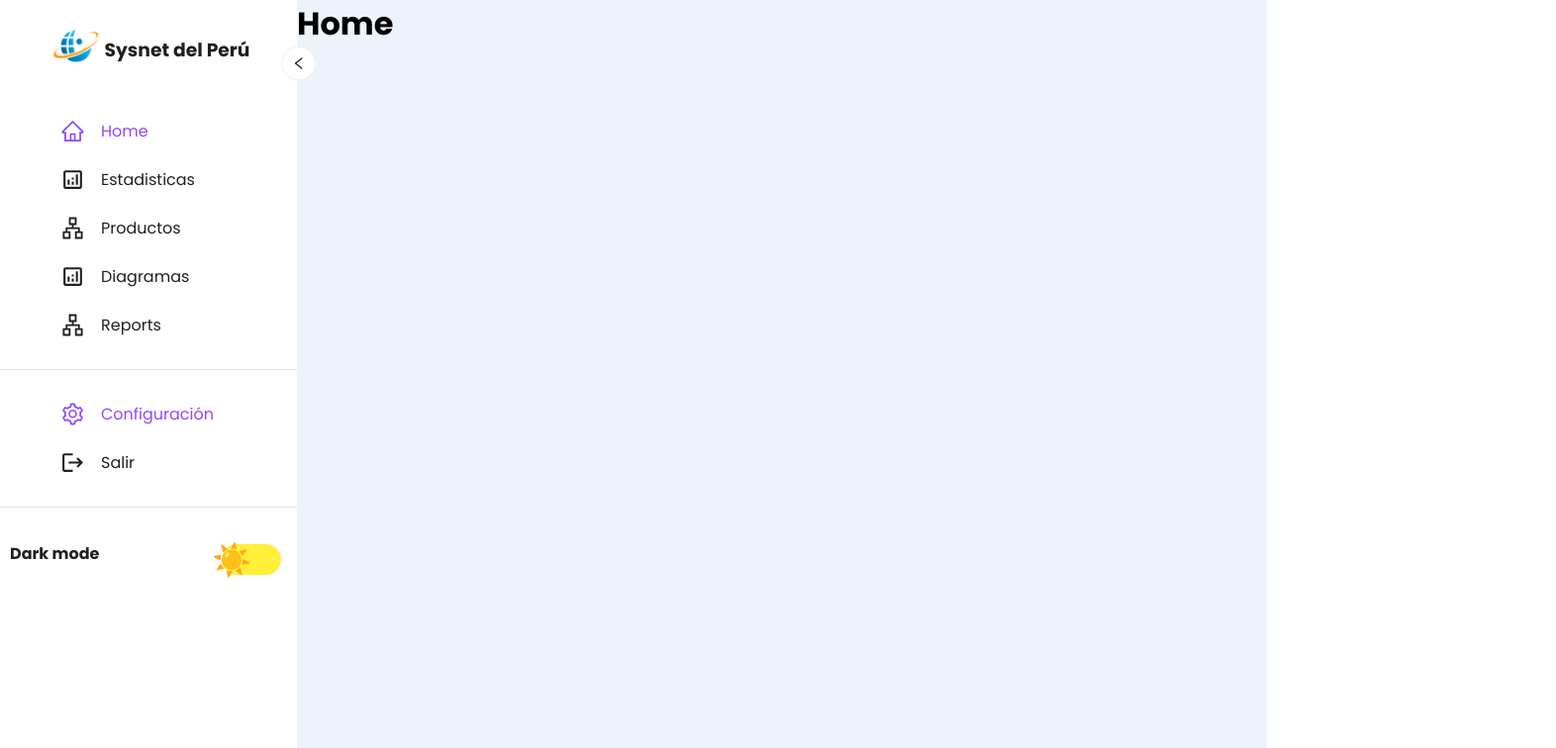
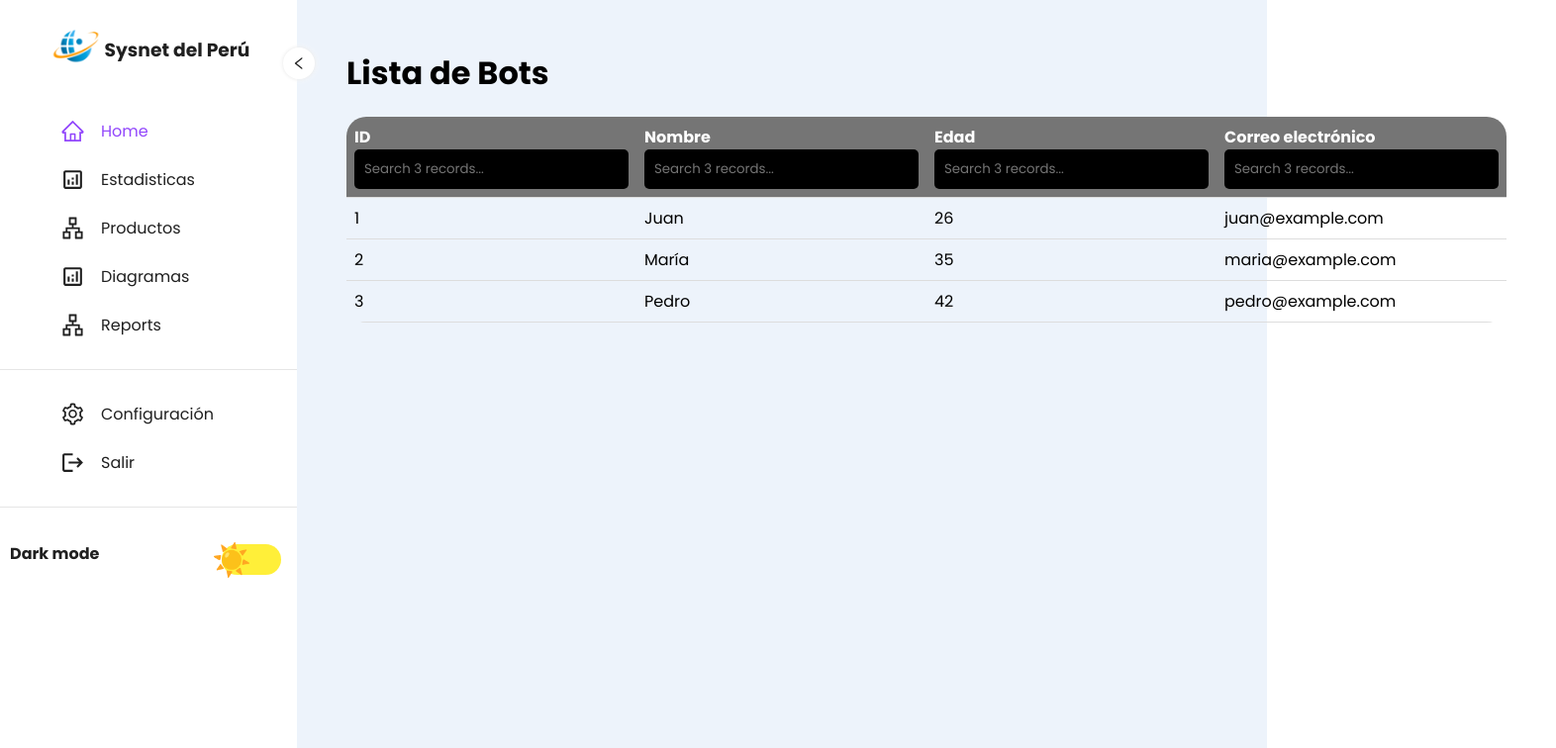
Before and after one commit to silverblade34/dashboard-bots, a React (Vite) app: page / in a window 1280 px wide. Shown: the top 756 px of the page at 99% size, 1572 px wide, since content can reach past the window. Built offline with nearby package versions, Linux system fonts and the light colour scheme.

Commit message:
avance tabla bots

```diff
--- a/index.html
+++ b/index.html
@@ -1,13 +1,18 @@
 <!DOCTYPE html>
 <html lang="en">
+
 <head>
   <meta charset="UTF-8" />
   <link rel="icon" type="image/svg+xml" href="/vite.svg" />
   <meta name="viewport" content="width=device-width, initial-scale=1.0" />
+  <link rel="stylesheet" href="https://fonts.googleapis.com/css?family=Roboto:300,400,500,700&display=swap" />
+
   <title>Sidebar</title>
 </head>
+
 <body>
   <div id="root"></div>
   <script type="module" src="/src/main.jsx"></script>
 </body>
+
 </html>
--- /dev/null
+++ b/prueba.css
@@ -0,0 +1,3 @@
+.h1{
+    border-radius: 20px;
+}
--- a/src/components/Sidebar.jsx
+++ b/src/components/Sidebar.jsx
@@ -28,7 +28,7 @@ export function Sidebar({ sidebarOpen, setSidebarOpen }) {
                 </h3>
             </div>
             {linksArray.map(({ icon, label, to }) => (
-                <div className="LinkContainer" key="label">
+                <div className="LinkContainer" key={label}>
                     <NavLink to={to} className={({ isActive }) => `Links${isActive ? ` active` : ``}`}>
                         <div className="Linkicon">
                             {icon}
@@ -43,7 +43,7 @@ export function Sidebar({ sidebarOpen, setSidebarOpen }) {
             ))}
             <Divider />
             {secondarylinksArray.map(({ icon, label, to }) => (
-                <div className="LinkContainer" key="label">
+                <div className="LinkContainer" key={label}>
                     <NavLink to={to} className={({ isActive }) => `Links${isActive ? ` active` : ``}`}>
                         <div className="Linkicon">
                             {icon}
@@ -111,12 +111,12 @@ const secondarylinksArray = [
     {
         label: "Configuración",
         icon: <AiOutlineSetting />,
-        to: "/"
+        to: "/configuracion"
     },
     {
         label: "Salir",
         icon: <MdLogout />,
-        to: "/estadisticas"
+        to: "/logout"
     }
 ]
 //#ENDREGION
@@ -162,7 +162,7 @@ const ContainerSidebar = styled.div`
             }
             cursor: pointer;
             transition: all 0.3s;
-            transform: ${({ isOpen }) => (isOpen == true ? `scale(0.9)` : `scale(1.5)`)}
+            transform: ${({ isOpen }) => (isOpen == true ? `scale(0.9)` : `scale(1.1)`)}
         };
         h3{
             display: ${({ isOpen }) => (isOpen == true ? `block` : `none`)};
--- /dev/null
+++ b/src/components/tables/DefaultColumnFilter.jsx
@@ -0,0 +1,17 @@
+import React from 'react';
+
+export function DefaultColumnFilter({
+  column: { filterValue, preFilteredRows, setFilter },
+}) {
+  const count = preFilteredRows.length;
+
+  return (
+    <input
+      value={filterValue || ''}
+      onChange={(e) => {
+        setFilter(e.target.value || undefined);
+      }}
+      placeholder={`Search ${count} records...`}
+    />
+  );
+}
--- /dev/null
+++ b/src/components/tables/Table.jsx
@@ -0,0 +1,60 @@
+import React, { useMemo } from 'react';
+import { useTable, useSortBy, useFilters } from 'react-table';
+import { DefaultColumnFilter } from './DefaultColumnFilter';
+
+const Table = ({ data, columns }) => {
+  const defaultColumn = useMemo(() => ({
+    Filter: DefaultColumnFilter, // agrega un filtro por defecto
+  }), []);
+
+  const {
+    getTableProps,
+    getTableBodyProps,
+    headerGroups,
+    rows,
+    prepareRow,
+  } = useTable(
+    {
+      columns,
+      data,
+      defaultColumn,
+    },
+    useFilters, // habilita la funcionalidad de filtros
+    useSortBy // habilita la funcionalidad de ordenamiento de columnas
+  );
+
+  return (
+    <table {...getTableProps()}>
+      <thead>
+        {headerGroups.map(headerGroup => (
+          <tr {...headerGroup.getHeaderGroupProps()}>
+            {headerGroup.headers.map(column => (
+              <th {...column.getHeaderProps(column.getSortByToggleProps())}>
+                {column.render('Header')}
+                <div>{column.canFilter ? column.render('Filter') : null}</div> {/* agrega un campo de búsqueda si el filtrado está habilitado */}
+              </th>
+            ))}
+          </tr>
+        ))}
+      </thead>
+      <tbody {...getTableBodyProps()}>
+        {rows.map(row => {
+          prepareRow(row);
+          return (
+            <tr {...row.getRowProps()}>
+              {row.cells.map(cell => {
+                return (
+                  <td {...cell.getCellProps()}>
+                    {cell.render('Cell')}
+                  </td>
+                );
+              })}
+            </tr>
+          );
+        })}
+      </tbody>
+    </table>
+  );
+};
+
+export default Table
--- a/src/pages/Home.jsx
+++ b/src/pages/Home.jsx
@@ -1,10 +1,52 @@
 import React from 'react'
 import styled from "styled-components"
+import Table from '../components/tables/Table';
+
+const columns = [
+    {
+        Header: "ID",
+        accessor: "id",
+    },
+    {
+        Header: "Nombre",
+        accessor: "name",
+    },
+    {
+        Header: "Edad",
+        accessor: "age",
+    },
+    {
+        Header: "Correo electrónico",
+        accessor: "email",
+    },
+];
+
+const data = [
+    {
+        id: 1,
+        name: "Juan",
+        age: 26,
+        email: "juan@example.com",
+    },
+    {
+        id: 2,
+        name: "María",
+        age: 35,
+        email: "maria@example.com",
+    },
+    {
+        id: 3,
+        name: "Pedro",
+        age: 42,
+        email: "pedro@example.com",
+    },
+];
 
 function Home() {
     return (
         <ContainerHome>
-            <h1>Home</h1>
+            <h1>Lista de Bots</h1>
+            <Table columns={columns} data={data} />
         </ContainerHome>
     )
 }
@@ -12,6 +54,44 @@ function Home() {
 const ContainerHome = styled.div`
   /* Estilos aquí */
   height: 100vh;
+  padding: 50px;
+  h1{
+    margin-bottom:20px;
+  }
+  table {
+    border-collapse: collapse;
+    border-radius: 20px;
+    box-sizing: content-box;
+    overflow: hidden;
+    width: 100%;
+    thead{
+        background-color: #757575;
+    }
+    th,
+    td {
+      padding: 8px;
+      text-align: left;
+      border-bottom: 1px solid #ddd;
+    }
+    th {
+      color: white;
+      div {
+        input{
+            background-color: #000000;
+            border: none;
+            border-radius: 5px;
+            padding: 10px;
+        }
+      }
+    }
+    tbody {
+        tr:hover {
+            background-color: #f5f5f5;
+          }
+    }
+  }
+
+
 `;
 
 export default Home;
--- /dev/null
+++ b/src/sections/dashboard/user/index.js
@@ -0,0 +1,2 @@
+export { default as UserListHead } from './UserListHead';
+export { default as UserListToolbar } from './UserListToolbar';
```
Also changed, not shown: package.json (+8 -0 lines), src/sections/dashboard/user/UserListHead.js (added, +74 -0 lines), src/sections/dashboard/user/UserListToolbar.js (added, +83 -0 lines), 1 other file (tests, documents, lock files or other folders). Lines whose indentation alone changed are shown as unchanged.
